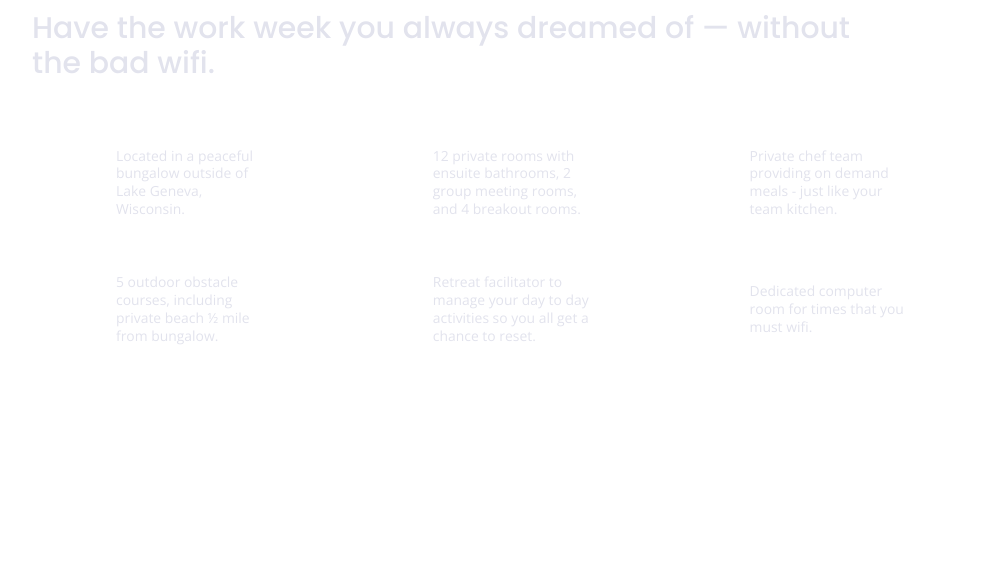
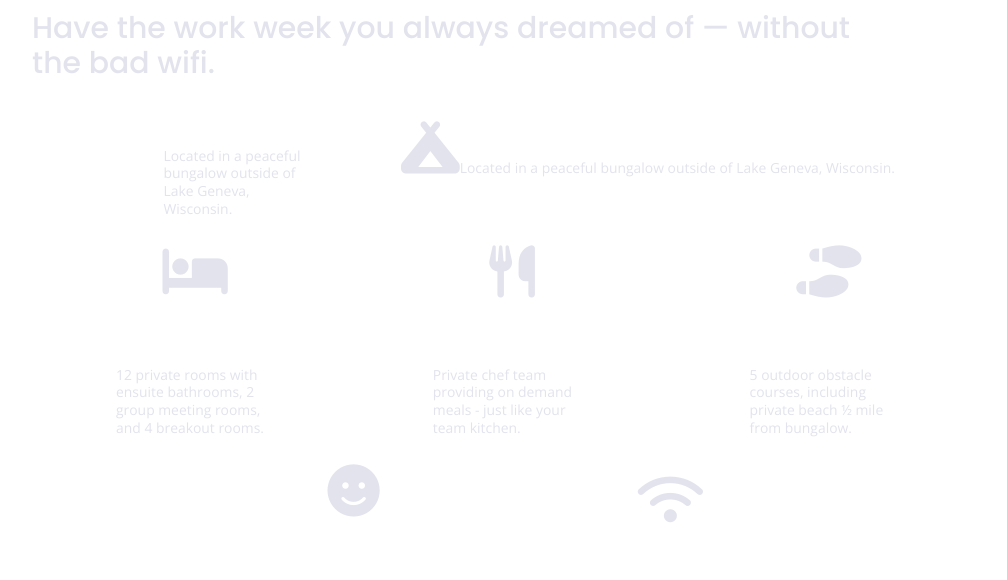
Before and after one commit to er1927/unplugged, a website built with Parcel: page index.html in a window 1280 px wide. Shown: the part 2220-2800 px from the top of the page, without its empty margins (128-1135 px from the left). Built offline with nearby package versions, Linux system fonts and the light colour scheme; files whose address does not match are found by name.

Commit message:
Added icons from fontsawesome

```diff
--- a/css/main.css
+++ b/css/main.css
@@ -267,6 +267,11 @@ aside {
   justify-content: center;
   align-items: center;
   flex-flow: row wrap;
+}
+
+.features i {
+  font-size: 3.75em;
+  margin-bottom: 40px;
 }
 
 .reviews {
--- a/index.html
+++ b/index.html
@@ -16,6 +16,8 @@
   <link rel="stylesheet" href="css/main.css">
 
   <link href="https://fonts.googleapis.com/css?family=Open+Sans:400,700|Poppins:500,700" rel="stylesheet">
+
+  <script src="https://kit.fontawesome.com/cb5469bf64.js" crossorigin="anonymous"></script>
 </head>
 
 <body>
@@ -85,8 +87,16 @@
               Located in a peaceful bungalow outside of Lake Geneva, Wisconsin.
             </p>
           </article>
+          <p class="fontawesome-icon">
+            <i class="fas fa-campground"></i>
+          </p>
+          <p class="features-item-description">
+            Located in a peaceful bungalow outside of Lake Geneva, Wisconsin.
+          </p>
+        </article>
         <article>
           <p class="fontawesome-icon">
+            <i class="fas fa-bed"></i>
           </p>
           <p class="features-item-description">
             12 private rooms with ensuite bathrooms, 2 group meeting rooms, and 4 breakout rooms.
@@ -94,6 +104,7 @@
         </article>
         <article>
           <p class="fontawesome-icon">
+            <i class="fas fa-utensils"></i>
           </p>
           <p class="features-item-description">
             Private chef team providing on demand meals - just like your team kitchen.
@@ -101,6 +112,7 @@
         </article>
         <article>
           <p class="fontawesome-icon">
+            <i class="fas fa-shoe-prints"></i>
           </p>
           <p class="features-item-description">
             5 outdoor obstacle courses, including private beach ½ mile from bungalow.
@@ -108,6 +120,7 @@
         </article>
         <article>
           <p class="fontawesome-icon">
+            <i class="fas fa-smile"></i>
           </p>
           <p class="features-item-description">
             Retreat facilitator to manage your day to day activities so you all get a chance to reset.
@@ -115,6 +128,7 @@
         </article>
         <article>
           <p class="fontawesome-icon">
+            <i class="fas fa-wifi"></i>
           </p>
           <p class="features-item-description">
             Dedicated computer room for times that you must wifi.
```
Lines whose indentation alone changed are shown as unchanged.
